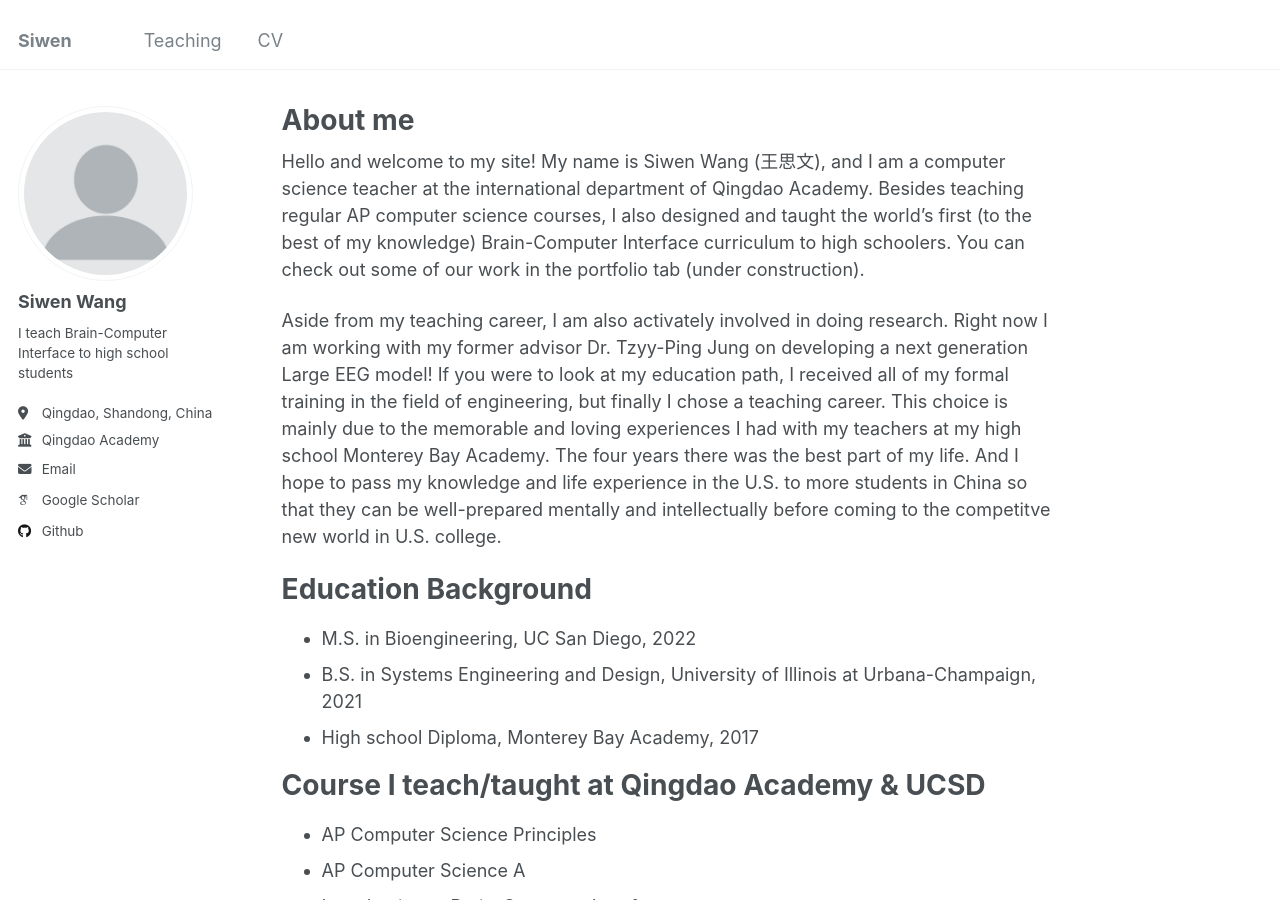
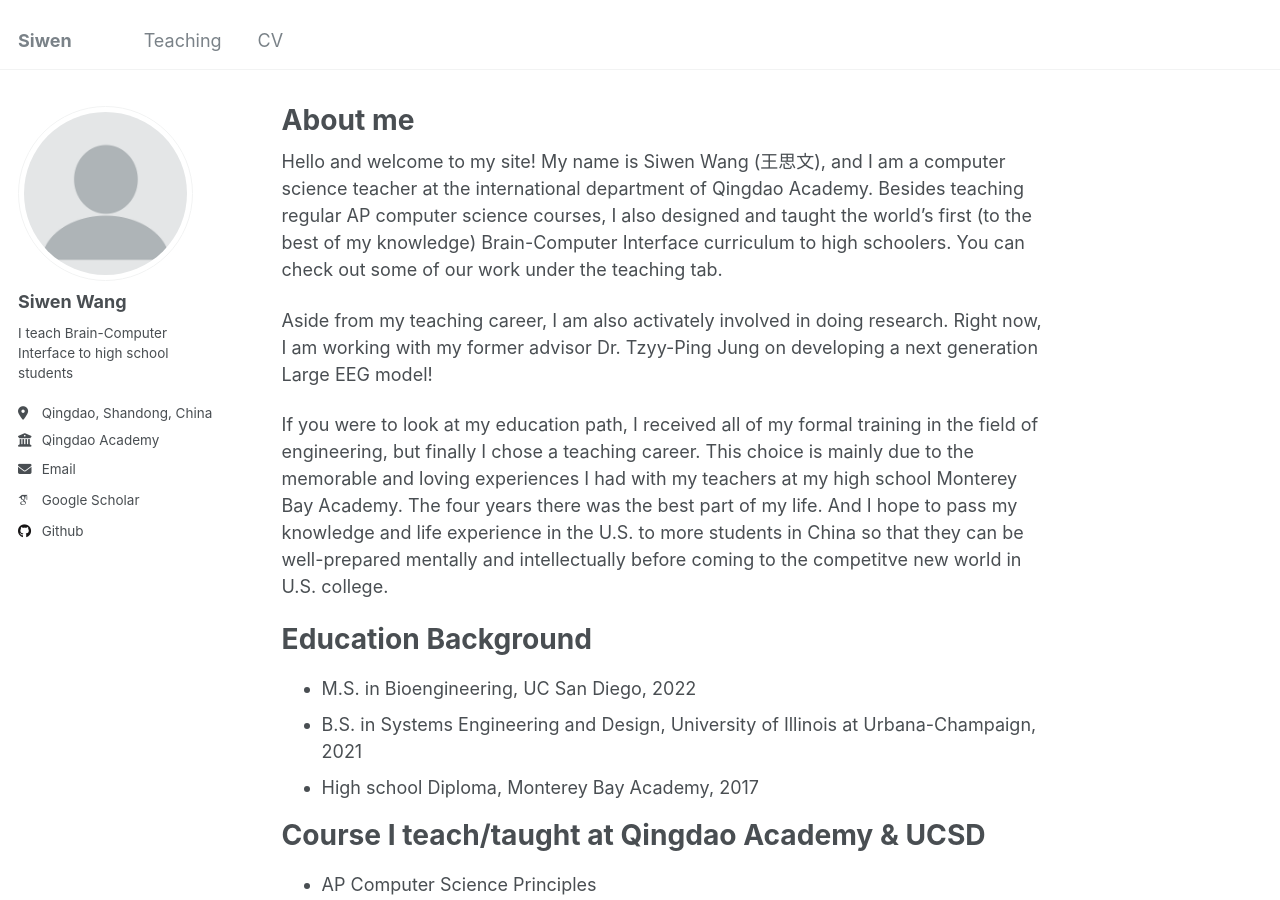
Before and after one commit to siw028/siwen.github.io, a Jekyll site: the page built from _pages/about.md, in a window 1280 px wide and 900 px high. Built offline with Jekyll 4.4.1, drawn with Linux system fonts in a browser that asks for light colours; some web fonts are replaced.

Commit message:
Update about.md

```diff
--- a/_pages/about.md
+++ b/_pages/about.md
@@ -9,9 +9,10 @@ redirect_from:
 
 
 
-Hello and welcome to my site! My name is Siwen Wang (王思文), and I am a computer science teacher at the international department of Qingdao Academy. Besides teaching regular AP computer science courses, I also designed and taught the world's first (to the best of my knowledge) Brain-Computer Interface curriculum to high schoolers. You can check out some of our work in the portfolio tab (under construction).
+Hello and welcome to my site! My name is Siwen Wang (王思文), and I am a computer science teacher at the international department of Qingdao Academy. Besides teaching regular AP computer science courses, I also designed and taught the world's first (to the best of my knowledge) Brain-Computer Interface curriculum to high schoolers. You can check out some of our work under the teaching tab.
 
-Aside from my teaching career, I am also activately involved in doing research. Right now I am working with my former advisor Dr. Tzyy-Ping Jung on developing a next generation Large EEG model!
+Aside from my teaching career, I am also activately involved in doing research. Right now, I am working with my former advisor Dr. Tzyy-Ping Jung on developing a next generation Large EEG model!
+
 If you were to look at my education path, I received all of my formal training in the field of engineering, but finally I chose a teaching career. This choice is mainly due to the memorable and loving experiences I had with my teachers at my high school Monterey Bay Academy. The four years there was the best part of my life. And I hope to pass my knowledge and life experience in the U.S. to more students in China so that they can be well-prepared mentally and intellectually before coming to the competitve new world in U.S. college.
 
 
```
